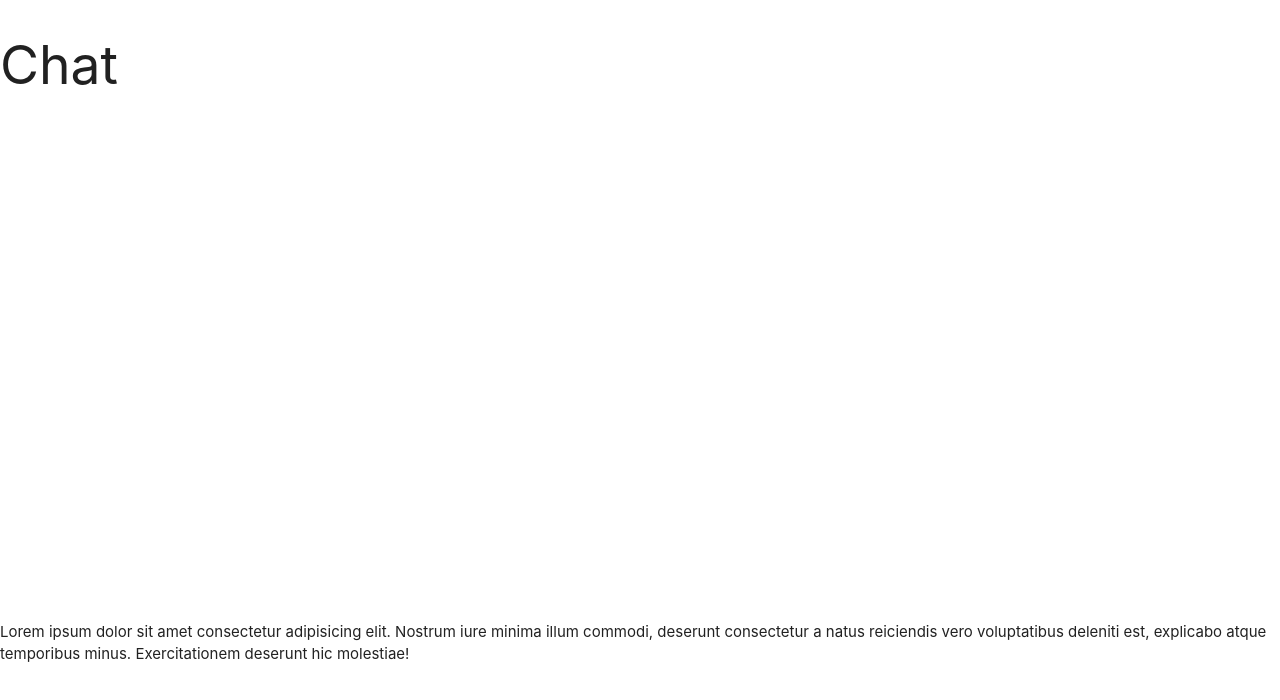
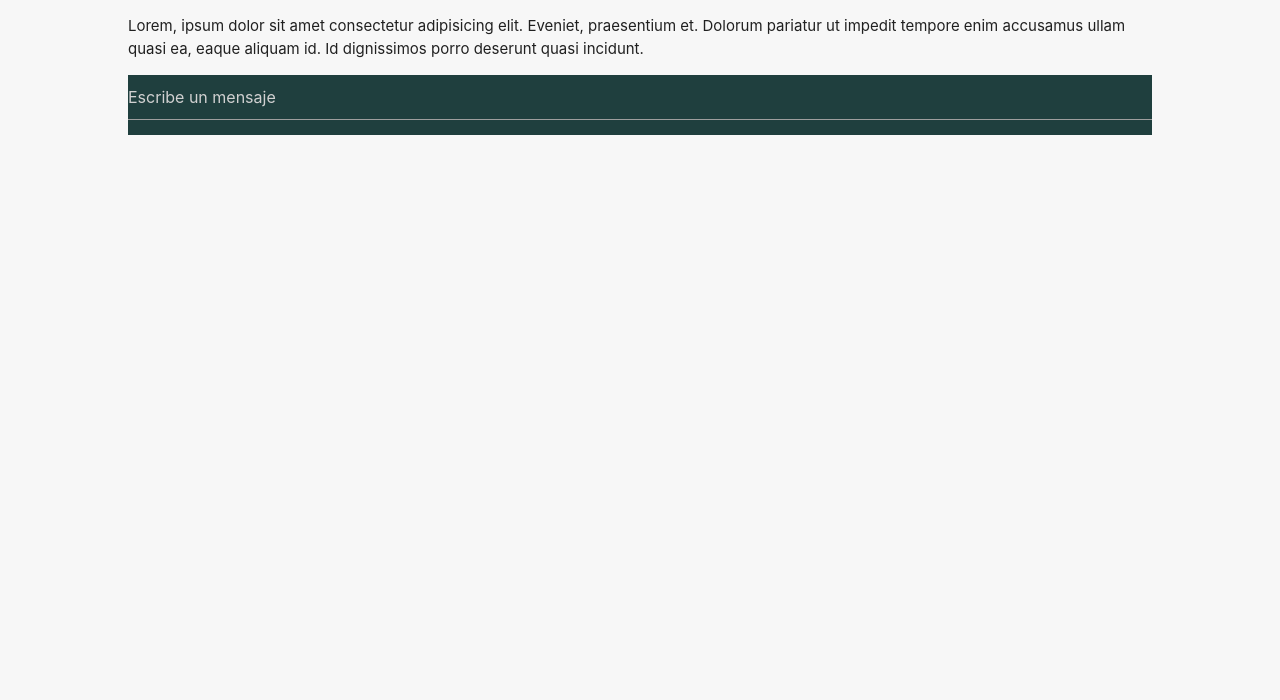
Before and after one commit to desteban/chatunicundi-web, a React (Create React App) app: page /chat in a window 1280 px wide. Shown: the top 700 px of the page. Built offline with nearby package versions, Linux system fonts and the light colour scheme.

Commit message:
scroll personalizado

```diff
--- a/src/App.tsx
+++ b/src/App.tsx
@@ -10,7 +10,7 @@ class App extends React.Component {
   render() {
     return (
       <Router>
-        <div className="App">
+        <div className="App espacio">
           <Switch>
             <Route path="/" exact>
               <Home />
--- a/src/components/Chat.component.tsx
+++ b/src/components/Chat.component.tsx
@@ -7,15 +7,26 @@ class Chat extends Component {
 
   render() {
     return (
-      <div className="chat">
-        <h2>Chat</h2>
-        <div className="imput-container">
+      <div className="chat" id="chatcontainer">
+        {/* mensajes */}
+        <div className="mensajes">
           <p>
-            Lorem ipsum dolor sit amet consectetur adipisicing elit. Nostrum
-            iure minima illum commodi, deserunt consectetur a natus reiciendis
-            vero voluptatibus deleniti est, explicabo atque temporibus minus.
-            Exercitationem deserunt hic molestiae!
+            Lorem, ipsum dolor sit amet consectetur adipisicing elit. Eveniet,
+            praesentium et. Dolorum pariatur ut impedit tempore enim accusamus
+            ullam quasi ea, eaque aliquam id. Id dignissimos porro deserunt
+            quasi incidunt.
           </p>
+        </div>
+
+        {/* input del chat */}
+        <div className="imput-container verde-u">
+          <div className="input-field col s12">
+            <textarea
+              id="textarea1"
+              className="materialize-textarea"
+              placeholder="Escribe un mensaje"
+            ></textarea>
+          </div>
         </div>
       </div>
     );
--- a/src/components/Header.component.tsx
+++ b/src/components/Header.component.tsx
@@ -2,7 +2,7 @@ import React from "react";
 
 function HeaderComponent(tabs: boolean = false) {
   return (
-    <div className="fixed">
+    <div id="cabecera" className="fixed">
       <nav className="nav-wrapper verde-u">
         <span className="brand-logo center">ChatUnicundi</span>
       </nav>
--- a/src/components/Home.components.tsx
+++ b/src/components/Home.components.tsx
@@ -27,22 +27,37 @@ class Home extends React.Component<any, Istate> {
   render() {
     this.tabs();
     return (
-      <div className="App">
+      <div id="Home" className="home">
         {HeaderComponent(true)}
         <div className="row contenido">
-          <div className="col m8 chat-contenido hide-on-small-only">
-            <Chat />
-          </div>
-
-          <div id="test-swipe-1" className="col s12 m4 lista-grupos">
+          <div
+            id="test-swipe-1"
+            className="col s12 m4 lista-grupos scroll-person"
+          >
             {this.state.grupos.map((grupo) => {
               return GrupoItem(grupo.nombre, grupo._id);
             })}
+            {GrupoItem("Ajustes", 2)}
+            {GrupoItem("Ajustes", 2)}
+            {GrupoItem("Ajustes", 2)}
+            {GrupoItem("Ajustes", 2)}
+            {GrupoItem("Ajustes", 2)}
+            {GrupoItem("Ajustes", 2)}
+            {GrupoItem("Ajustes", 2)}
+            {GrupoItem("Ajustes", 2)}
+            {GrupoItem("Ajustes", 2)}
           </div>
 
           <div id="test-swipe-2" className="col s12 ajustes">
             Test 2{GrupoItem("Ajustes", 1)}
             {GrupoItem("Ajustes", 2)}
+          </div>
+
+          <div
+            id="contenido-chat"
+            className="col m8 chat-contenido hide-on-small-only"
+          >
+            <Chat />
           </div>
         </div>
       </div>
@@ -56,15 +71,23 @@ class Home extends React.Component<any, Istate> {
 
   validarchat = () => {
     (() => {
-      let chat = document.getElementById("test-swipe-2");
-      if (chat) {
-        if (window.screen.width > 600) {
-          chat.style.display = "";
+      let chat = document.getElementById("contenido-chat");
+      let listagrupo = document.getElementById("test-swipe-1");
+      let cabecera = document.getElementById("cabecera");
+      let ancho = window.screen.height;
+      let alto = 100;
+
+      if (chat && listagrupo && cabecera) {
+        if (ancho <= 600) {
+          alto = ancho - 104;
         }
 
-        if (window.screen.width <= 600) {
-          chat.style.display = "none";
+        if (ancho > 600) {
+          alto = ancho - 64;
         }
+
+        chat.style.height = `${alto}`;
+        listagrupo.style.height = `${alto}`;
       }
     })();
   };
--- a/src/index.scss
+++ b/src/index.scss
@@ -1,6 +1,12 @@
 @import "../node_modules/materialize-css/dist/css/materialize.min.css";
+@import "./styles/scroll.scss";
+@import "./styles/home.scss";
 
 $sombra: rgb(128, 126, 121);
+
+body {
+  background-color: #f7f7f7;
+}
 
 .fixed {
   position: fixed;
@@ -61,55 +67,23 @@ $sombra: rgb(128, 126, 121);
   outline: none;
 }
 
-.grupo-item {
-  background-color: #fff;
-  padding: 0.7rem 1rem;
-  display: flex;
-  border-radius: 1rem;
-  margin: 10px 0px;
-  box-shadow: 0 1px 5px $sombra, 0 -0px 5px $sombra;
-  height: 70px;
-  align-items: center;
-  min-width: 190px;
-
-  .imagen {
-    height: 60px;
-    margin-right: 1rem;
-    border-radius: 2rem;
-
-    img {
-      display: block;
-      width: 50px;
-      height: 50px;
-      object-fit: cover;
-      border-radius: 4rem;
-    }
-  }
-
-  .titulo {
-    font-size: 1.2rem;
+/* telefonos */
+@media screen and (max-width: 600px) {
+  .espacio {
+    margin: 0 2%;
   }
 }
 
-.contenido {
-  margin-top: 75px;
-}
-
-@media screen and (max-width: 600px) {
-  .contenido {
-    margin-top: 110px;
+/* tablets */
+@media screen and (max-width: 991px) and (min-width: 601px) {
+  .espacio {
+    margin: 0 5%;
   }
 }
 
-.chat {
-  position: relative;
-  height: 80vh;
-
-  .imput-container {
-    position: absolute;
-    bottom: 0;
-    left: 0;
-    width: 100%;
-    height: 70px;
+/* computadores */
+@media screen and (min-width: 992px) {
+  .espacio {
+    margin: 0 10%;
   }
 }
--- /dev/null
+++ b/src/styles/home.scss
@@ -0,0 +1,101 @@
+$sombra: rgb(128, 126, 121);
+
+.home {
+  background: white;
+
+  .contenido {
+    margin-top: 64px;
+    margin-bottom: 0px;
+  }
+
+  @media screen and (max-width: 600px) {
+    .contenido {
+      margin-top: 110px;
+    }
+  }
+
+  .lista-grupos {
+    overflow-y: auto;
+    box-shadow: 0 1px 5px $sombra, 0 -0px 5px $sombra;
+    z-index: 10;
+    height: 90vh;
+
+    .grupo-item {
+      background-color: #fff;
+      padding: 0.7rem 1rem;
+      display: flex;
+      border-radius: 1rem;
+      margin: 10px 0px;
+      box-shadow: 0 1px 5px $sombra, 0 -0px 5px $sombra;
+      height: 70px;
+      align-items: center;
+      // min-width: 190px;
+
+      .imagen {
+        height: 60px;
+        margin-right: 1rem;
+        border-radius: 2rem;
+
+        img {
+          display: block;
+          width: 50px;
+          height: 50px;
+          object-fit: cover;
+          border-radius: 4rem;
+        }
+      }
+
+      .titulo {
+        font-size: 1.2rem;
+      }
+    }
+  }
+
+  .chat {
+    background: red;
+    box-sizing: content-box;
+    padding: 5px;
+    // background-color: red;
+    // padding: 0;
+    // height: 100vh;
+    // width: 100%;
+    // box-sizing: content-box;
+    // top: 0;
+    // z-index: 100;
+    // display: flex;
+    // flex-direction: column;
+    // box-sizing: border-box;
+    // width: 100%;
+    // height: 100%;
+    // overflow-x: hidden;
+    // overflow-y: scroll;
+
+    .mensajes {
+      background: blue;
+      height: 200px;
+      //   background-color: green;
+      //   height: 100%;
+      //   position: absolute;
+      //   top: 0;
+      //   z-index: 100;
+      //   display: flex;
+      //   flex-direction: column;
+      //   box-sizing: border-box;
+      //   width: 100%;
+      //   overflow-x: hidden;
+      //   overflow-y: scroll;
+    }
+
+    .imput-container {
+      //   margin: 0;
+      //   position: absolute;
+      //   display: flex;
+      //   flex-direction: row;
+      //   align-items: flex-end;
+      //   box-sizing: border-box;
+      //   max-width: 100%;
+      //   min-height: 62px;
+      //   bottom: 0;
+    }
+  }
+}
--- /dev/null
+++ b/src/styles/scroll.scss
@@ -0,0 +1,31 @@
+.scroll-person::-webkit-scrollbar {
+  width: 6px; /* Tamaño del scroll en vertical */
+  height: 8px; /* Tamaño del scroll en horizontal */
+}
+
+/* Ponemos un color de fondo y redondeamos las esquinas del thumb */
+.scroll-person::-webkit-scrollbar-thumb {
+  background: #ccc;
+  // background: black;
+  border-radius: 4px;
+}
+/* Cambiamos el fondo y agregamos una sombra cuando esté en hover */
+.scroll-person::-webkit-scrollbar-thumb:hover {
+  background: #b3b3b3;
+  box-shadow: 0 0 2px 1px rgba(0, 0, 0, 0.2);
+}
+/* Cambiamos el fondo cuando esté en active */
+.scroll-person::-webkit-scrollbar-thumb:active {
+  background-color: #999999;
+}
+
+/* Ponemos un color de fondo y redondeamos las esquinas del track */
+.scroll-person::-webkit-scrollbar-track {
+  background: #e1e1e1;
+  border-radius: 4px;
+}
+/* Cambiamos el fondo cuando esté en active o hover */
+.scroll-person::-webkit-scrollbar-track:hover,
+.scroll-person::-webkit-scrollbar-track:active {
+  background: #d4d4d4;
+}
```
